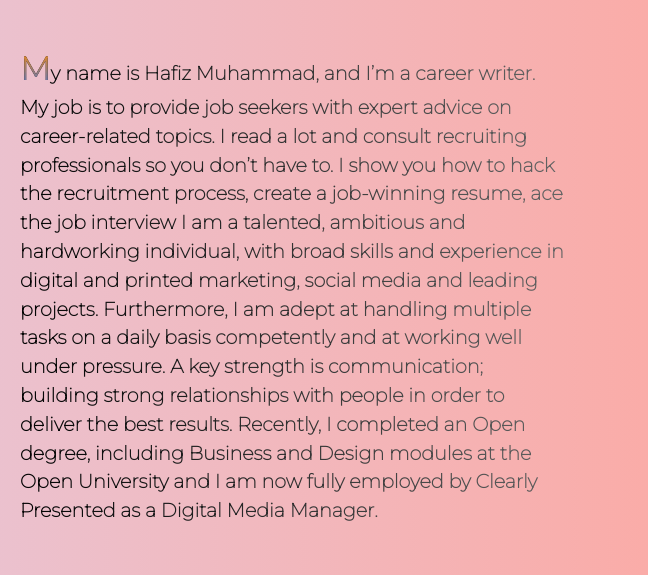
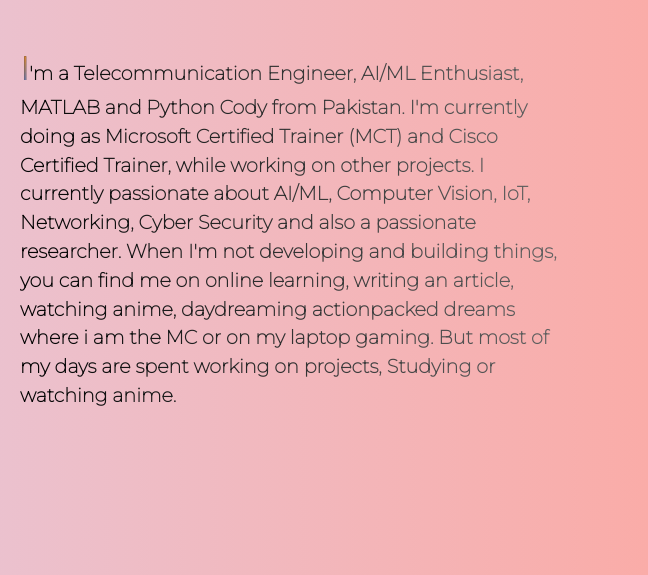
Before and after one commit to hafiz2107/Portfolio, a plain HTML site: page index.html in a window 1280 px wide. Shown: the part 179-754 px from the top of the page, 632-1280 px from the left. Drawn offline with nearby package versions, Linux system fonts and the light colour scheme.

Commit message:
Second Commit

```diff
--- a/index.html
+++ b/index.html
@@ -85,23 +85,7 @@
           <div class="column col-12 col-sm-12 col-md-6 col-lg-6 col-xl-6 col-xxl-6 " style="margin-top: 5rem;">
             <h1 class="namefont text-center" style="font-family: 'Josefin Sans', sans-serif;" id="#aboutme"><br>About Me
             </h1><br>
-            <p class="abtme mt-3" ><span class="frstltr">M</span>y name is Hafiz Muhammad, and I’m a career writer. My job is to provide job seekers with
-              expert advice on career-related topics. I read a lot and consult recruiting professionals so you don’t
-              have
-              to. I show you how to hack the recruitment process, create a job-winning resume, ace the job interview I
-              am
-              a talented, ambitious and hardworking individual, with broad skills and experience in digital and printed
-              marketing, social media and leading projects.
-
-              Furthermore, I am adept at handling multiple tasks on a daily basis competently and at working well under
-              pressure.
-
-              A key strength is communication; building strong relationships with people in order to deliver the best
-              results.
-
-              Recently, I completed an Open degree, including Business and Design modules at the Open University and I
-              am
-              now fully employed by Clearly Presented as a Digital Media Manager.</p>
+            <p class="abtme mt-3" ><span class="frstltr">I</span>'m a Telecommunication Engineer, AI/ML Enthusiast, MATLAB and Python Cody from Pakistan. I'm currently doing as Microsoft Certified Trainer (MCT) and Cisco Certified Trainer, while working on other projects. I currently passionate about AI/ML, Computer Vision, IoT, Networking, Cyber Security and also a passionate researcher. When I'm not developing and building things, you can find me on online learning, writing an article, watching anime, daydreaming actionpacked dreams where i am the MC or on my laptop gaming. But most of my days are spent working on projects, Studying or watching anime.</p>
 
           </div>
 
```
